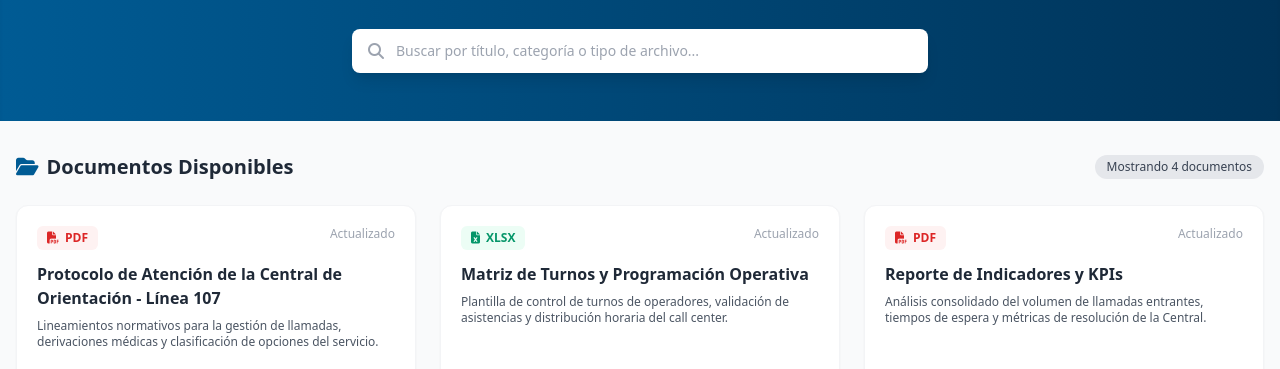
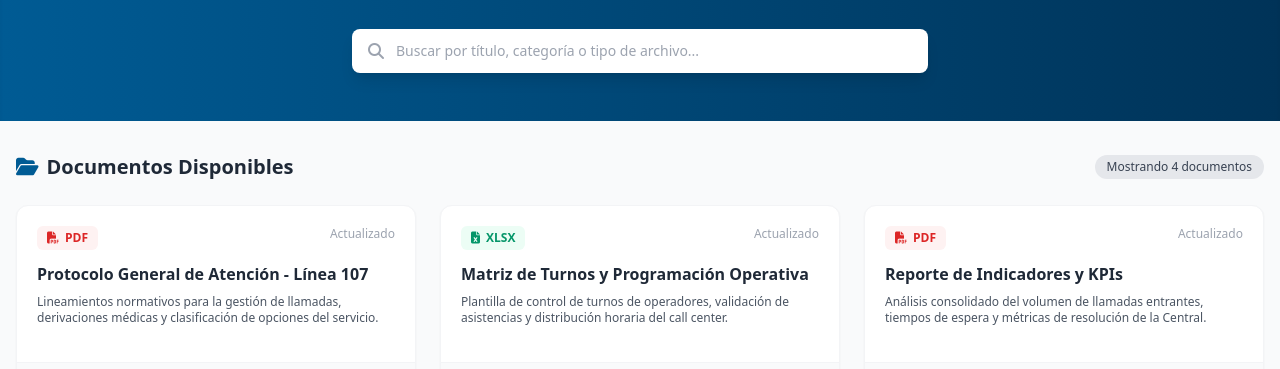
Before and after one commit to SGAAOC/Repositorio_Doc_Linea_107, a plain HTML site: page index.html in a window 1280 px wide. Shown: the part 239-608 px from the top of the page. Drawn offline with nearby package versions, Linux system fonts and the light colour scheme.

Commit message:
Modificacion en los documentos visibles - prueba

```diff
--- a/index.html
+++ b/index.html
@@ -77,8 +77,8 @@
         <!-- Cuadrícula de Documentos -->
         <div class="grid grid-cols-1 md:grid-cols-2 lg:grid-cols-3 gap-6" id="documentGrid">
 
-            <!-- Documento 1 (Presentación convertida a PDF desde Google Drive) -->
-            <div class="doc-card bg-white rounded-xl shadow-sm hover:shadow-md transition-shadow border border-gray-100 overflow-hidden flex flex-col justify-between" data-title="protocolo general de atencion linea 107 manual operaciones pdf">
+            <!-- Documento 1 (.pptx mostrado en visor desde Google Drive) -->
+            <div class="doc-card bg-white rounded-xl shadow-sm hover:shadow-md transition-shadow border border-gray-100 overflow-hidden flex flex-col justify-between" data-title="protocolo general de atencion linea 107 manual operaciones pdf pptx">
                 <div class="p-5">
                     <div class="flex justify-between items-start mb-3">
                         <span class="bg-red-50 text-red-600 text-xs font-semibold px-2.5 py-1 rounded-md flex items-center">
@@ -86,12 +86,12 @@
                         </span>
                         <span class="text-xs text-gray-400 font-medium">Actualizado</span>
                     </div>
-                    <h4 class="font-bold text-gray-800 text-base mb-2 hover:text-essalud-primary transition-colors">Protocolo de Atención de la Central de Orientación - Línea 107</h4>
+                    <h4 class="font-bold text-gray-800 text-base mb-2 hover:text-essalud-primary transition-colors">Protocolo General de Atención - Línea 107</h4>
                     <p class="text-xs text-gray-600 mb-4 line-clamp-2">Lineamientos normativos para la gestión de llamadas, derivaciones médicas y clasificación de opciones del servicio.</p>
                 </div>
                 <div class="bg-gray-50 px-5 py-3 border-t border-gray-100 flex justify-between items-center">
                     <span class="text-xs text-gray-500 font-medium">☁️ Google Drive</span>
-                    <a href="https://docs.google.com/presentation/d/12ustb70wMZ18ML-k39vRJUrFWJ9-m_SK/export?format=pdf" target="_blank" rel="noopener noreferrer" class="bg-essalud-primary hover:bg-essalud-dark text-white text-xs font-semibold px-3 py-1.5 rounded-lg transition-colors flex items-center shadow-sm">
+                    <a href="https://docs.google.com/presentation/d/12ustb70wMZ18ML-k39vRJUrFWJ9-m_SK/preview" target="_blank" rel="noopener noreferrer" class="bg-essalud-primary hover:bg-essalud-dark text-white text-xs font-semibold px-3 py-1.5 rounded-lg transition-colors flex items-center shadow-sm">
                         <i class="fa-solid fa-file-pdf mr-1.5"></i> Ver PDF
                     </a>
                 </div>
```
